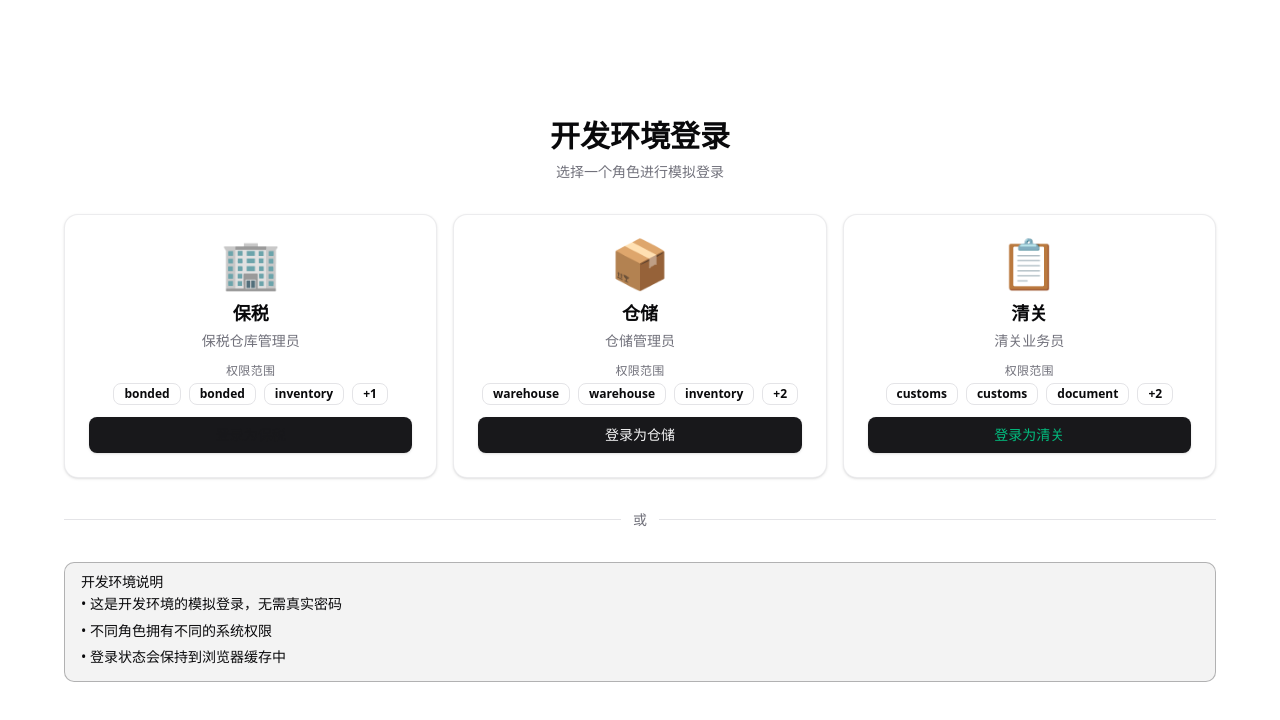
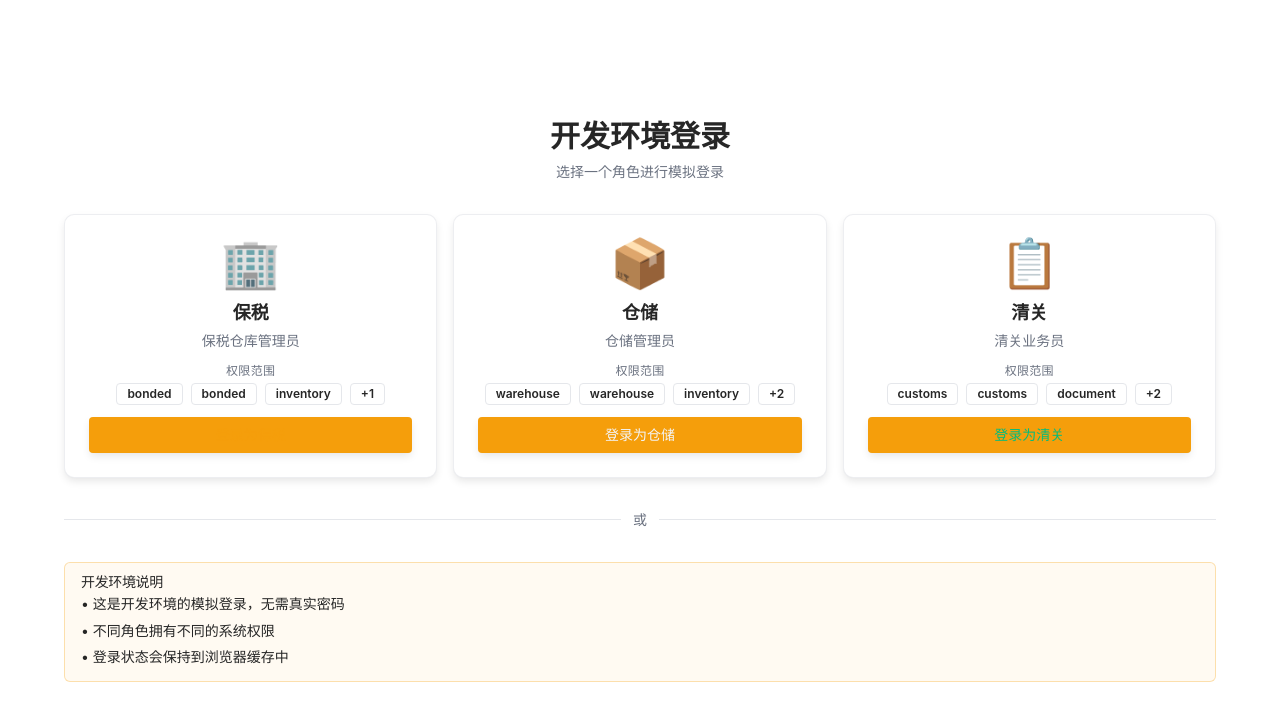
Before and after one commit to bplogix/warehouse-billing, a React (Vite) app in the folder frontend/: page /auth in a window 1280 px wide. Shown: the top 720 px of the page. Built offline with nearby package versions, Linux system fonts and the light colour scheme.

Commit message:
增加主题配色

```diff
--- a/frontend/src/index.css
+++ b/frontend/src/index.css
@@ -2,11 +2,125 @@
 
 @custom-variant dark (&:is(.dark *));
 
+:root {
+  --background: oklch(1 0 0);
+  --foreground: oklch(0.2686 0 0);
+  --card: oklch(1 0 0);
+  --card-foreground: oklch(0.2686 0 0);
+  --popover: oklch(1 0 0);
+  --popover-foreground: oklch(0.2686 0 0);
+  --primary: oklch(0.7686 0.1647 70.0804);
+  --primary-foreground: oklch(0 0 0);
+  --secondary: oklch(0.967 0.0029 264.5419);
+  --secondary-foreground: oklch(0.4461 0.0263 256.8018);
+  --muted: oklch(0.9846 0.0017 247.8389);
+  --muted-foreground: oklch(0.551 0.0234 264.3637);
+  --accent: oklch(0.9869 0.0214 95.2774);
+  --accent-foreground: oklch(0.4732 0.1247 46.2007);
+  --destructive: oklch(0.6368 0.2078 25.3313);
+  --destructive-foreground: oklch(1 0 0);
+  --border: oklch(0.9276 0.0058 264.5313);
+  --input: oklch(0.9276 0.0058 264.5313);
+  --ring: oklch(0.7686 0.1647 70.0804);
+  --chart-1: oklch(0.7686 0.1647 70.0804);
+  --chart-2: oklch(0.6658 0.1574 58.3183);
+  --chart-3: oklch(0.5553 0.1455 48.9975);
+  --chart-4: oklch(0.4732 0.1247 46.2007);
+  --chart-5: oklch(0.4137 0.1054 45.9038);
+  --sidebar: oklch(0.9846 0.0017 247.8389);
+  --sidebar-foreground: oklch(0.2686 0 0);
+  --sidebar-primary: oklch(0.7686 0.1647 70.0804);
+  --sidebar-primary-foreground: oklch(1 0 0);
+  --sidebar-accent: oklch(0.9869 0.0214 95.2774);
+  --sidebar-accent-foreground: oklch(0.4732 0.1247 46.2007);
+  --sidebar-border: oklch(0.9276 0.0058 264.5313);
+  --sidebar-ring: oklch(0.7686 0.1647 70.0804);
+  --font-sans: Inter, sans-serif;
+  --font-serif: Source Serif 4, serif;
+  --font-mono: JetBrains Mono, monospace;
+  --radius: 0.375rem;
+  --shadow-x: 0px;
+  --shadow-y: 4px;
+  --shadow-blur: 8px;
+  --shadow-spread: -1px;
+  --shadow-opacity: 0.1;
+  --shadow-color: hsl(0 0% 0%);
+  --shadow-2xs: 0px 4px 8px -1px hsl(0 0% 0% / 0.05);
+  --shadow-xs: 0px 4px 8px -1px hsl(0 0% 0% / 0.05);
+  --shadow-sm:
+    0px 4px 8px -1px hsl(0 0% 0% / 0.1), 0px 1px 2px -2px hsl(0 0% 0% / 0.1);
+  --shadow:
+    0px 4px 8px -1px hsl(0 0% 0% / 0.1), 0px 1px 2px -2px hsl(0 0% 0% / 0.1);
+  --shadow-md:
+    0px 4px 8px -1px hsl(0 0% 0% / 0.1), 0px 2px 4px -2px hsl(0 0% 0% / 0.1);
+  --shadow-lg:
+    0px 4px 8px -1px hsl(0 0% 0% / 0.1), 0px 4px 6px -2px hsl(0 0% 0% / 0.1);
+  --shadow-xl:
+    0px 4px 8px -1px hsl(0 0% 0% / 0.1), 0px 8px 10px -2px hsl(0 0% 0% / 0.1);
+  --shadow-2xl: 0px 4px 8px -1px hsl(0 0% 0% / 0.25);
+  --tracking-normal: 0em;
+  --spacing: 0.25rem;
+}
+
+.dark {
+  --background: oklch(0.2046 0 0);
+  --foreground: oklch(0.9219 0 0);
+  --card: oklch(0.2686 0 0);
+  --card-foreground: oklch(0.9219 0 0);
+  --popover: oklch(0.2686 0 0);
+  --popover-foreground: oklch(0.9219 0 0);
+  --primary: oklch(0.7686 0.1647 70.0804);
+  --primary-foreground: oklch(0 0 0);
+  --secondary: oklch(0.2686 0 0);
+  --secondary-foreground: oklch(0.9219 0 0);
+  --muted: oklch(0.2393 0 0);
+  --muted-foreground: oklch(0.7155 0 0);
+  --accent: oklch(0.4732 0.1247 46.2007);
+  --accent-foreground: oklch(0.9243 0.1151 95.7459);
+  --destructive: oklch(0.6368 0.2078 25.3313);
+  --destructive-foreground: oklch(1 0 0);
+  --border: oklch(0.3715 0 0);
+  --input: oklch(0.3715 0 0);
+  --ring: oklch(0.7686 0.1647 70.0804);
+  --chart-1: oklch(0.8369 0.1644 84.4286);
+  --chart-2: oklch(0.6658 0.1574 58.3183);
+  --chart-3: oklch(0.4732 0.1247 46.2007);
+  --chart-4: oklch(0.5553 0.1455 48.9975);
+  --chart-5: oklch(0.4732 0.1247 46.2007);
+  --sidebar: oklch(0.1684 0 0);
+  --sidebar-foreground: oklch(0.9219 0 0);
+  --sidebar-primary: oklch(0.7686 0.1647 70.0804);
+  --sidebar-primary-foreground: oklch(1 0 0);
+  --sidebar-accent: oklch(0.4732 0.1247 46.2007);
+  --sidebar-accent-foreground: oklch(0.9243 0.1151 95.7459);
+  --sidebar-border: oklch(0.3715 0 0);
+  --sidebar-ring: oklch(0.7686 0.1647 70.0804);
+  --font-sans: Inter, sans-serif;
+  --font-serif: Source Serif 4, serif;
+  --font-mono: JetBrains Mono, monospace;
+  --radius: 0.375rem;
+  --shadow-x: 0px;
+  --shadow-y: 4px;
+  --shadow-blur: 8px;
+  --shadow-spread: -1px;
+  --shadow-opacity: 0.1;
+  --shadow-color: hsl(0 0% 0%);
+  --shadow-2xs: 0px 4px 8px -1px hsl(0 0% 0% / 0.05);
+  --shadow-xs: 0px 4px 8px -1px hsl(0 0% 0% / 0.05);
+  --shadow-sm:
+    0px 4px 8px -1px hsl(0 0% 0% / 0.1), 0px 1px 2px -2px hsl(0 0% 0% / 0.1);
+  --shadow:
+    0px 4px 8px -1px hsl(0 0% 0% / 0.1), 0px 1px 2px -2px hsl(0 0% 0% / 0.1);
+  --shadow-md:
+    0px 4px 8px -1px hsl(0 0% 0% / 0.1), 0px 2px 4px -2px hsl(0 0% 0% / 0.1);
+  --shadow-lg:
+    0px 4px 8px -1px hsl(0 0% 0% / 0.1), 0px 4px 6px -2px hsl(0 0% 0% / 0.1);
+  --shadow-xl:
+    0px 4px 8px -1px hsl(0 0% 0% / 0.1), 0px 8px 10px -2px hsl(0 0% 0% / 0.1);
+  --shadow-2xl: 0px 4px 8px -1px hsl(0 0% 0% / 0.25);
+}
+
 @theme inline {
-  --radius-sm: calc(var(--radius) - 4px);
-  --radius-md: calc(var(--radius) - 2px);
-  --radius-lg: var(--radius);
-  --radius-xl: calc(var(--radius) + 4px);
   --color-background: var(--background);
   --color-foreground: var(--foreground);
   --color-card: var(--card);
@@ -22,6 +136,7 @@
   --color-accent: var(--accent);
   --color-accent-foreground: var(--accent-foreground);
   --color-destructive: var(--destructive);
+  --color-destructive-foreground: var(--destructive-foreground);
   --color-border: var(--border);
   --color-input: var(--input);
   --color-ring: var(--ring);
@@ -38,75 +153,24 @@
   --color-sidebar-accent-foreground: var(--sidebar-accent-foreground);
   --color-sidebar-border: var(--sidebar-border);
   --color-sidebar-ring: var(--sidebar-ring);
-}
 
-:root {
-  --radius: 0.625rem;
-  --background: oklch(1 0 0);
-  --foreground: oklch(0.141 0.005 285.823);
-  --card: oklch(1 0 0);
-  --card-foreground: oklch(0.141 0.005 285.823);
-  --popover: oklch(1 0 0);
-  --popover-foreground: oklch(0.141 0.005 285.823);
-  --primary: oklch(0.21 0.006 285.885);
-  --primary-foreground: oklch(0.985 0 0);
-  --secondary: oklch(0.967 0.001 286.375);
-  --secondary-foreground: oklch(0.21 0.006 285.885);
-  --muted: oklch(0.967 0.001 286.375);
-  --muted-foreground: oklch(0.552 0.016 285.938);
-  --accent: oklch(0.967 0.001 286.375);
-  --accent-foreground: oklch(0.21 0.006 285.885);
-  --destructive: oklch(0.577 0.245 27.325);
-  --border: oklch(0.92 0.004 286.32);
-  --input: oklch(0.92 0.004 286.32);
-  --ring: oklch(0.705 0.015 286.067);
-  --chart-1: oklch(0.646 0.222 41.116);
-  --chart-2: oklch(0.6 0.118 184.704);
-  --chart-3: oklch(0.398 0.07 227.392);
-  --chart-4: oklch(0.828 0.189 84.429);
-  --chart-5: oklch(0.769 0.188 70.08);
-  --sidebar: oklch(0.985 0 0);
-  --sidebar-foreground: oklch(0.141 0.005 285.823);
-  --sidebar-primary: oklch(0.21 0.006 285.885);
-  --sidebar-primary-foreground: oklch(0.985 0 0);
-  --sidebar-accent: oklch(0.967 0.001 286.375);
-  --sidebar-accent-foreground: oklch(0.21 0.006 285.885);
-  --sidebar-border: oklch(0.92 0.004 286.32);
-  --sidebar-ring: oklch(0.705 0.015 286.067);
-}
+  --font-sans: var(--font-sans);
+  --font-mono: var(--font-mono);
+  --font-serif: var(--font-serif);
 
-.dark {
-  --background: oklch(0.141 0.005 285.823);
-  --foreground: oklch(0.985 0 0);
-  --card: oklch(0.21 0.006 285.885);
-  --card-foreground: oklch(0.985 0 0);
-  --popover: oklch(0.21 0.006 285.885);
-  --popover-foreground: oklch(0.985 0 0);
-  --primary: oklch(0.92 0.004 286.32);
-  --primary-foreground: oklch(0.21 0.006 285.885);
-  --secondary: oklch(0.274 0.006 286.033);
-  --secondary-foreground: oklch(0.985 0 0);
-  --muted: oklch(0.274 0.006 286.033);
-  --muted-foreground: oklch(0.705 0.015 286.067);
-  --accent: oklch(0.274 0.006 286.033);
-  --accent-foreground: oklch(0.985 0 0);
-  --destructive: oklch(0.704 0.191 22.216);
-  --border: oklch(1 0 0 / 10%);
-  --input: oklch(1 0 0 / 15%);
-  --ring: oklch(0.552 0.016 285.938);
-  --chart-1: oklch(0.488 0.243 264.376);
-  --chart-2: oklch(0.696 0.17 162.48);
-  --chart-3: oklch(0.769 0.188 70.08);
-  --chart-4: oklch(0.627 0.265 303.9);
-  --chart-5: oklch(0.645 0.246 16.439);
-  --sidebar: oklch(0.21 0.006 285.885);
-  --sidebar-foreground: oklch(0.985 0 0);
-  --sidebar-primary: oklch(0.488 0.243 264.376);
-  --sidebar-primary-foreground: oklch(0.985 0 0);
-  --sidebar-accent: oklch(0.274 0.006 286.033);
-  --sidebar-accent-foreground: oklch(0.985 0 0);
-  --sidebar-border: oklch(1 0 0 / 10%);
-  --sidebar-ring: oklch(0.552 0.016 285.938);
+  --radius-sm: calc(var(--radius) - 4px);
+  --radius-md: calc(var(--radius) - 2px);
+  --radius-lg: var(--radius);
+  --radius-xl: calc(var(--radius) + 4px);
+
+  --shadow-2xs: var(--shadow-2xs);
+  --shadow-xs: var(--shadow-xs);
+  --shadow-sm: var(--shadow-sm);
+  --shadow: var(--shadow);
+  --shadow-md: var(--shadow-md);
+  --shadow-lg: var(--shadow-lg);
+  --shadow-xl: var(--shadow-xl);
+  --shadow-2xl: var(--shadow-2xl);
 }
 
 @layer base {
@@ -231,9 +295,9 @@
     --tw-enter-translate-y: -0.5rem;
   }
 
-  .slide-in-from-top-[48%] {
+  /* .slide-in-from-top-\[48%\] {
     --tw-enter-translate-y: -48%;
-  }
+  } */
 
   .slide-in-from-bottom {
     --tw-enter-translate-y: 100%;
@@ -247,7 +311,7 @@
     --tw-enter-translate-x: -100%;
   }
 
-  .slide-in-from-left-1\\/2 {
+  .slide-in-from-left-1\/2 {
     --tw-enter-translate-x: -50%;
   }
 
@@ -275,9 +339,9 @@
     --tw-exit-translate-y: -100%;
   }
 
-  .slide-out-to-top-[48%] {
+  /* .slide-out-to-top-\[48%\] {
     --tw-exit-translate-y: -48%;
-  }
+  } */
 
   .slide-out-to-bottom {
     --tw-exit-translate-y: 100%;
@@ -287,7 +351,7 @@
     --tw-exit-translate-x: -100%;
   }
 
-  .slide-out-to-left-1\\/2 {
+  .slide-out-to-left-1\/2 {
     --tw-exit-translate-x: -50%;
   }
 
```
